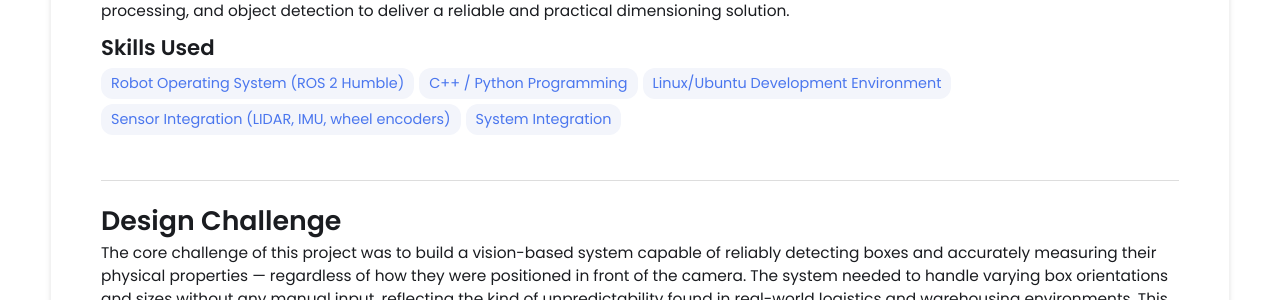
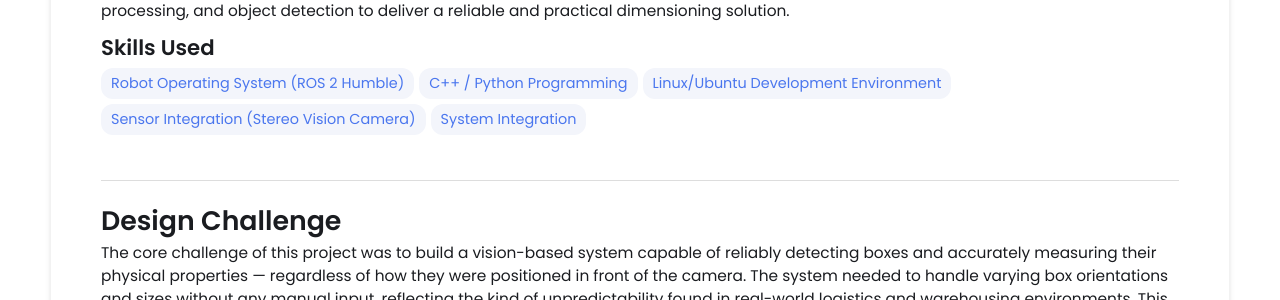
Before and after one commit to AloysiusHo/AloysiusHo.github.io, a Jekyll site: the page built from _projects/logistics-project/index.md, in a window 1280 px wide and 900 px high, scrolled down 553 px. Shown: the part 151-451 px from the top of the window. Built offline with Jekyll 4.4.1, drawn with Linux system fonts in a browser that asks for light colours.

Commit message:
Update index.md

```diff
--- a/_projects/logistics-project/index.md
+++ b/_projects/logistics-project/index.md
@@ -8,7 +8,7 @@ skills:
   - Robot Operating System (ROS 2 Humble)
   - C++ / Python Programming
   - Linux/Ubuntu Development Environment
-  - Sensor Integration (LIDAR, IMU, wheel encoders)
+  - Sensor Integration (Stereo Vision Camera)
   - System Integration
 main-image: /Simulation_detection.jpg
 ---
```
